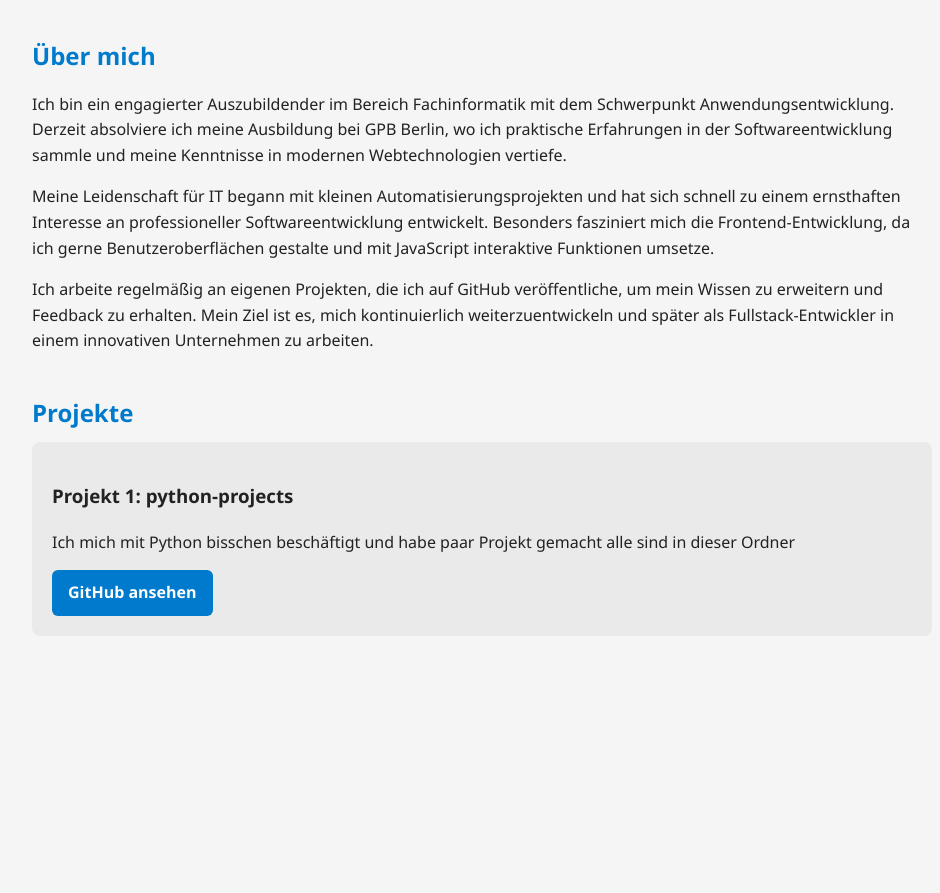
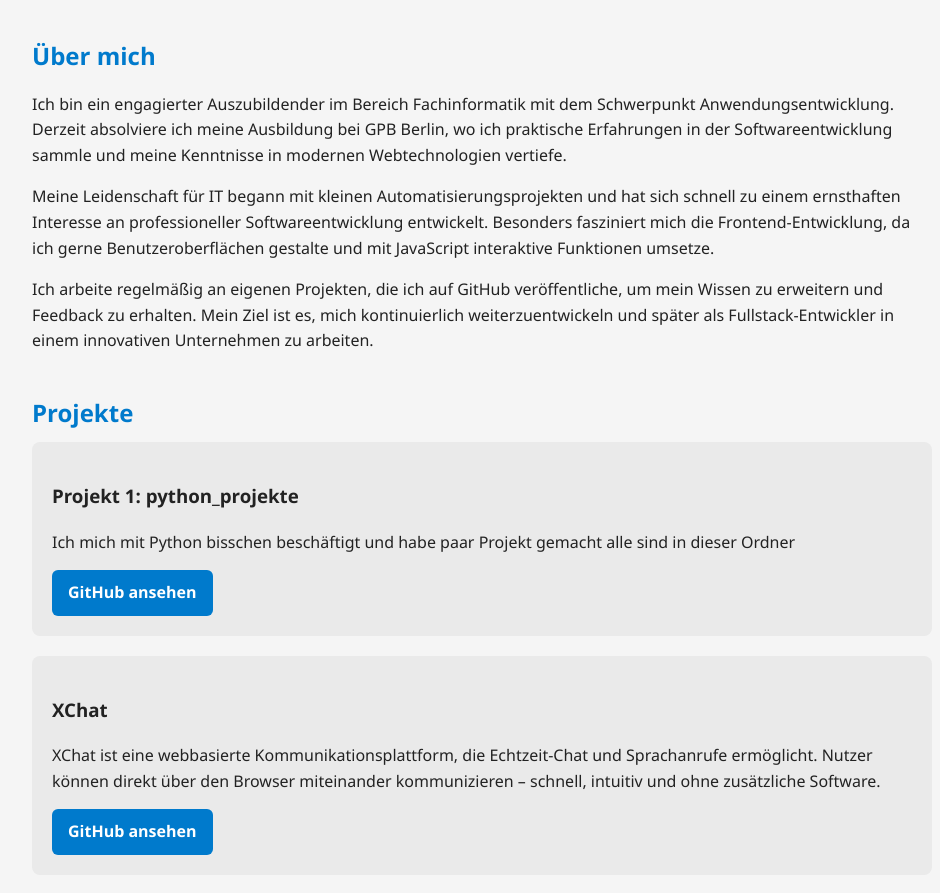
Before and after one commit to xSahil9999/Sahil, a plain HTML site: page index.html in a window 1280 px wide. Shown: the part 157-1050 px from the top of the page, without its empty margins (158-1098 px from the left). Before the commit the page ends 853 px from the top, so only its background shows below. Drawn offline with Linux system fonts and the light colour scheme.

Commit message:
Update index.html with new project information
Added new project section with XChat details.

```diff
--- a/index.html
+++ b/index.html
@@ -24,12 +24,15 @@
       <h2>Projekte</h2>
 
       <div class="project">
-        <h3>Projekt 1: python-projects</h3>
+        <h3>Projekt 1: python_projekte</h3>
         <p>Ich mich mit Python bisschen beschäftigt und habe paar Projekt gemacht alle sind in dieser Ordner</p>
-        <a href="https://github.com/xSahil9999/python-projects" target="_blank" class="btn">GitHub ansehen</a>
+        <a href="https://github.com/xSahil9999/python_projekte" target="_blank" class="btn">GitHub ansehen</a>
       </div>
 
-
+      <div class="project">
+        <h3>XChat</h3>
+        <p>XChat ist eine webbasierte Kommunikationsplattform, die Echtzeit-Chat und Sprachanrufe ermöglicht. Nutzer können direkt über den Browser miteinander kommunizieren – schnell, intuitiv und ohne zusätzliche Software.</p>
+        <a href="https://github.com/xSahil9999/python_projekte" target="_blank" class="btn">GitHub ansehen</a>
       </div>
     </section>
   </div>
```
